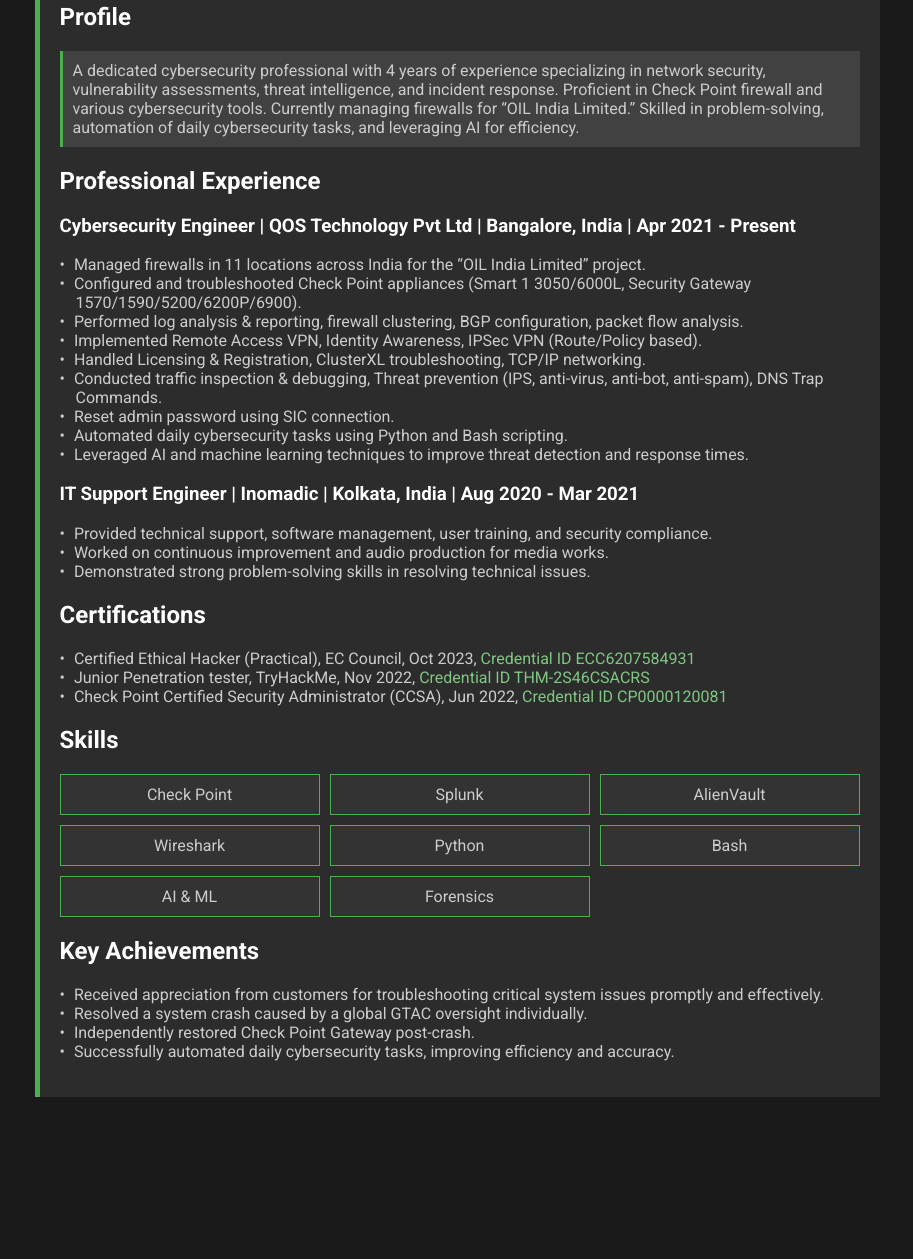
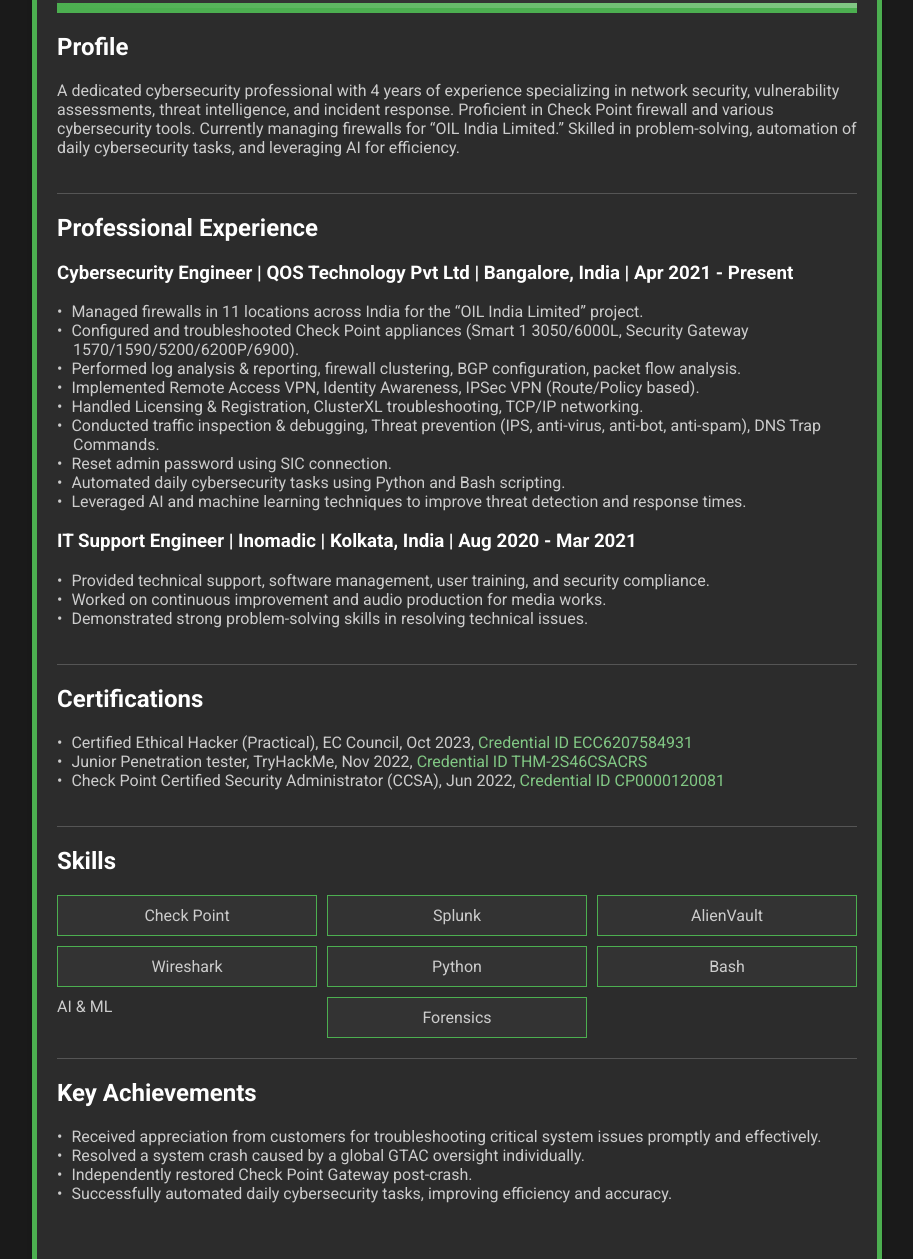
Before and after one commit to angshuman99/cv, a plain HTML site: page index.html in a window 1280 px wide. Shown: the part 263-1522 px from the top of the page, without its empty margins (183-1096 px from the left). Before the commit the page ends 1360 px from the top, so only its background shows below. Drawn offline with Linux system fonts and the light colour scheme.

Commit message:
index.html
Angshuman.cv

```diff
--- a/index.html
+++ b/index.html
@@ -4,27 +4,30 @@
 <meta charset="UTF-8">
 <meta name="viewport" content="width=device-width, initial-scale=1.0">
 <title>Angshuman Barman's Resume</title>
+<link href="https://fonts.googleapis.com/css?family=Roboto:400,700&display=swap" rel="stylesheet">
 <style>
-    @import url('https://fonts.googleapis.com/css?family=Roboto:400,700&display=swap');
     body {
         font-family: 'Roboto', sans-serif;
         margin: 0;
         padding: 0;
         background: #1a1a1a;
         color: #cccccc;
+        transition: color 0.3s ease;
     }
     .container {
         max-width: 800px;
-        margin: auto;
+        margin: 20px auto;
         padding: 20px;
         background: #2c2c2c;
-        border-left: 5px solid #4CAF50;
+        border: 5px solid #4CAF50;
+        box-shadow: 0 2px 5px rgba(0,0,0,0.2);
     }
     header {
         text-align: center;
         background: #333;
         padding: 20px 0;
         position: relative;
+        border-bottom: 5px solid #4CAF50;
     }
     header::after {
         content: '';
@@ -42,28 +45,19 @@
     a {
         color: #81C784;
         text-decoration: none;
+        transition: transform 0.3s ease, font-size 0.3s ease;
     }
     a:hover {
-        text-decoration: underline;
+        font-size: 120%;
+        transform: scale(1.1);
     }
     .section {
         margin-top: 20px;
+        padding-bottom: 20px;
+        border-bottom: 1px solid #555;
     }
-    .key-points {
-        background: rgba(255, 255, 255, 0.1);
-        padding: 10px;
-        border-left: 3px solid #4CAF50;
-        animation: slideInLeft 1s ease-out forwards;
-    }
-    @keyframes slideInLeft {
-        0% {
-            opacity: 0;
-            transform: translateX(-100px);
-        }
-        100% {
-            opacity: 1;
-            transform: translateX(0);
-        }
+    .section:last-child {
+        border-bottom: none;
     }
     .skills-grid {
         display: grid;
@@ -75,10 +69,11 @@
         padding: 10px;
         text-align: center;
         border: 1px solid #4CAF50;
-        transition: transform 0.3s ease-out;
+        transition: transform 0.3s ease-out, background 0.3s ease;
     }
     .skill:hover {
         transform: translateY(-10px);
+        background: #4CAF50;
     }
     ul {
         list-style-type: none;
@@ -104,7 +99,7 @@
     </header>
     <div class="section">
         <h2>Profile</h2>
-        <p class="key-points">A dedicated cybersecurity professional with 4 years of experience specializing in network security, vulnerability assessments, threat intelligence, and incident response. Proficient in Check Point firewall and various cybersecurity tools. Currently managing firewalls for “OIL India Limited.” Skilled in problem-solving, automation of daily cybersecurity tasks, and leveraging AI for efficiency.</p>
+        <p>A dedicated cybersecurity professional with 4 years of experience specializing in network security, vulnerability assessments, threat intelligence, and incident response. Proficient in Check Point firewall and various cybersecurity tools. Currently managing firewalls for “OIL India Limited.” Skilled in problem-solving, automation of daily cybersecurity tasks, and leveraging AI for efficiency.</p>
     </div>
     <div class="section">
         <h2>Professional Experience</h2>
@@ -144,7 +139,7 @@
             <div class="skill">Wireshark</div>
             <div class="skill">Python</div>
             <div class="skill">Bash</div>
-            <div class="skill">AI & ML</div>
+            <div the="skill">AI & ML</div>
             <div class="skill">Forensics</div>
         </div>
     </div>
```
Lines whose indentation alone changed are shown as unchanged.
